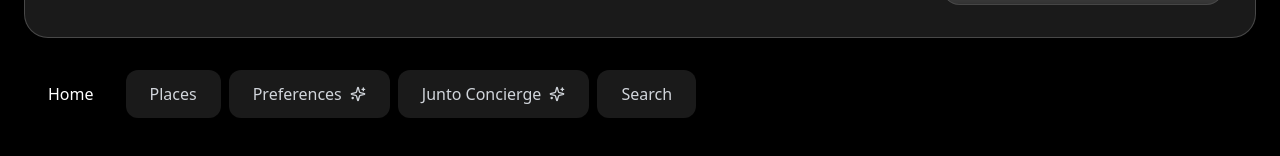
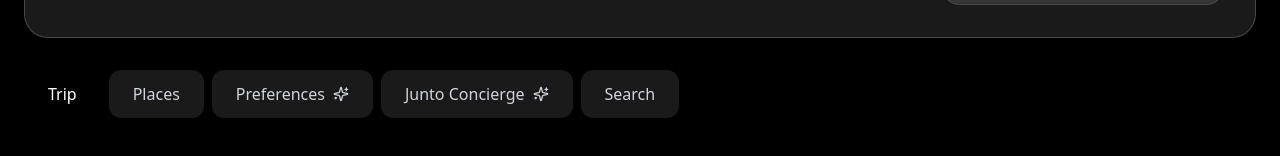
Before and after one commit to MeechYourGoals/grew-trips, a React (Vite) app: page /trip/1 in a window 1280 px wide. Shown: the part 488-644 px from the top of the page. Built offline with nearby package versions, Linux system fonts and the light colour scheme; no server answers; the database is empty.

Commit message:
Fix tab label
Change "Home" tab label to "Trip" for consumer trips and "Event" for events.

```diff
--- a/src/components/trip/TripDetailContent.tsx
+++ b/src/components/trip/TripDetailContent.tsx
@@ -35,7 +35,7 @@ export const TripDetailContent = ({
   const { variant, accentColors } = useTripVariant();
 
   const tabs = [
-    { id: 'chat', label: 'Home' },
+    { id: 'chat', label: 'Trip' },
     { id: 'places', label: 'Places' },
     { id: 'preferences', label: 'Preferences', premium: variant === 'consumer' }, // Always available for Pro
     { id: 'ai-chat', label: 'Junto Concierge', premium: variant === 'consumer' }, // Always available for Pro
```
